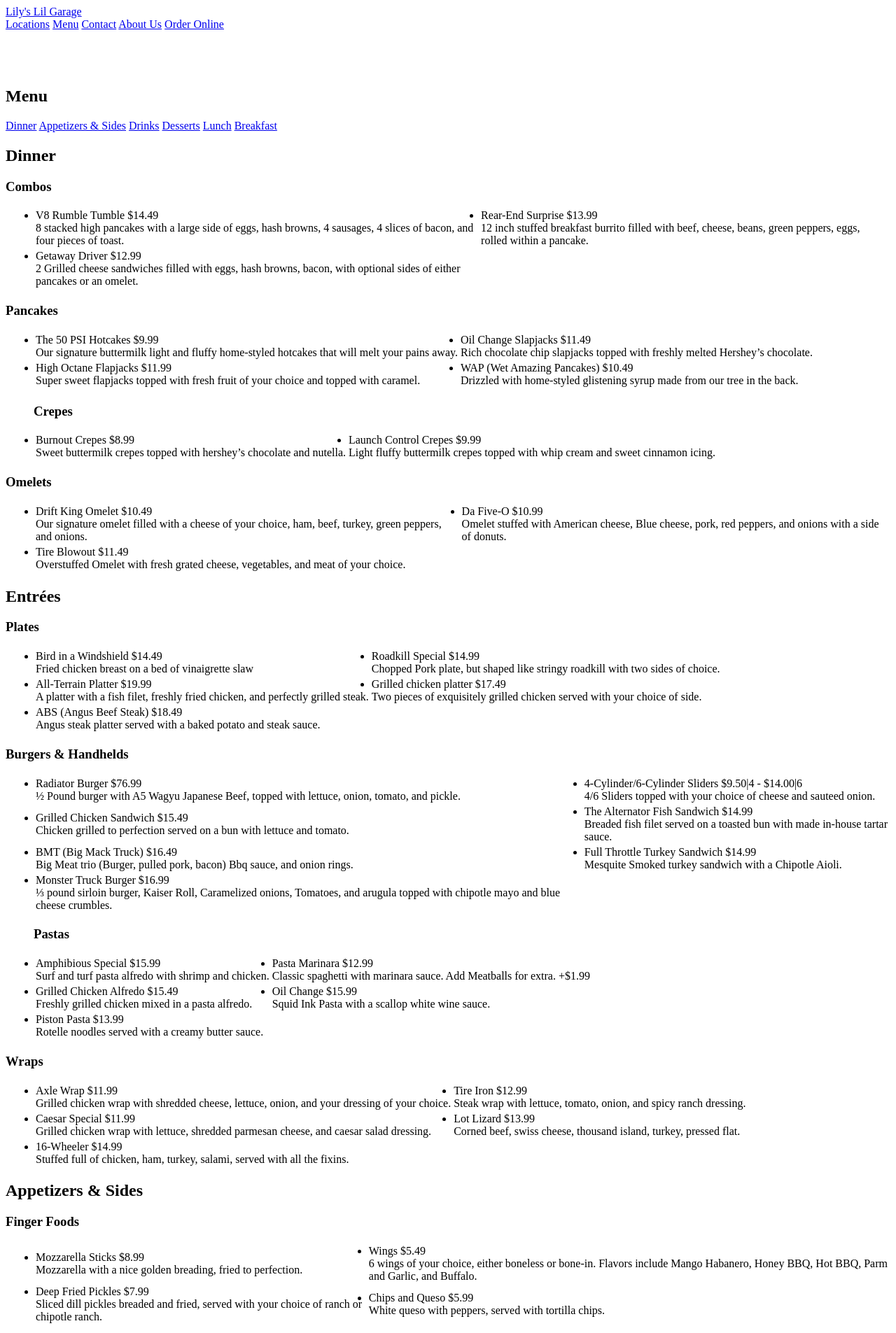
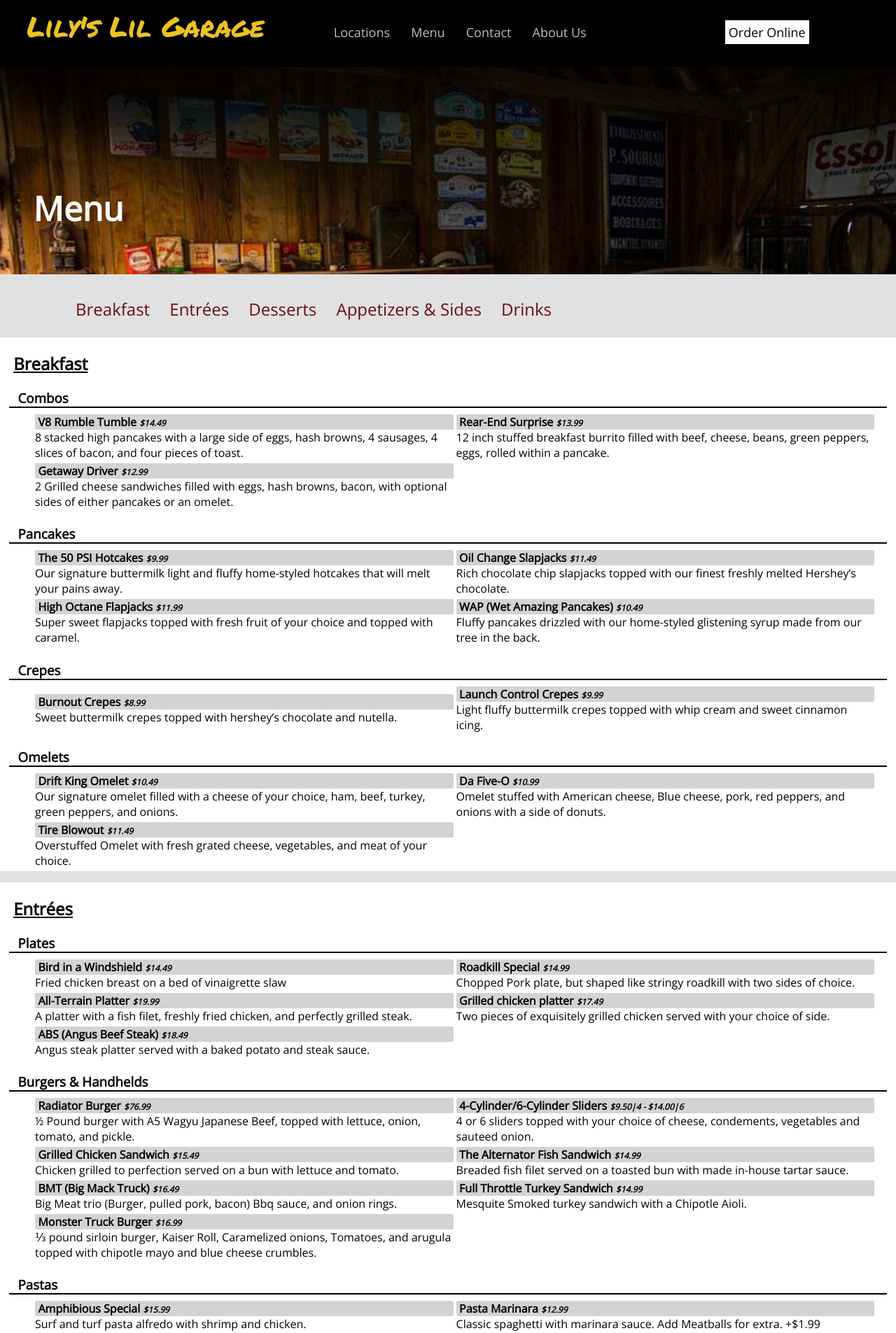
Before and after one commit to cjordanOU/Lily-Garage-Website, a PHP site: page /menu.php in a window 1280 px wide. Shown: the top 1905 px of the page at 70% size. Run offline with PHP 8.4, Linux system fonts and the light colour scheme.

Commit message:
Update menu.php
bug fixes

```diff
--- a/menu.php
+++ b/menu.php
@@ -9,6 +9,7 @@
         <meta name="author" content="Jerrod Dutcher, Cameron Jordan, James Moseley, Trent Toyryla, Alden Metzmaker">
         <meta name="theme-color" content="#43ccff">
 
+
         <!-- Webpage Title -->
         <title>Lily's Lil' Garage - Menu</title>
 
@@ -16,8 +17,7 @@
         <link rel="shortcut icon" href="favicon.ico" type="image/x-icon"/>
 
         <!-- Styles -->
-        <link href="style.css" media="screen and (min-device-width: 1200px)" rel="stylesheet">
-		<link href="styleMobile.css" media="screen and (max-width: 1199px)" rel="stylesheet"/>
+        <link href="style.css" rel="stylesheet">
 
         <!-- Scripts-->
 
@@ -44,20 +44,21 @@
             <!-- ------ Menu Selection ------ -->
             <div>
                 <nav class="menuBar">
-                    <a href="#dinner" title="Jump to our Dinner selection">Dinner</a>
-                    <a href="#appetizers" title="Jump to our Appetizers and Sides selection">Appetizers &amp; Sides</a>
+                    <a href="#breakfast" title="Jump to our Breakfast Selection">Breakfast</a>
+					<a href="#entrées" title="Jump to our Entrées selection">Entrées</a>
+					<a href="#desserts" title="Jump to our Desserts Selection">Desserts</a>
+					<a href="#appetizers" title="Jump to our Appetizers and Sides selection">Appetizers &amp; Sides</a>
                     <a href="#drinks" title="Jump to our Drinks Selection">Drinks</a>
-                    <a href="#desserts" title="Jump to our Desserts Selection">Desserts</a>
-                    <a href="#lunch" title="Jump to our lunch Selection">Lunch</a>
-                    <a href="#breakfast" title="Jump to our Breakfast Selection">Breakfast</a>
                 </nav>
             </div>
 
             <!-- ------ Dinner Menu ------ -->
-            <div class="menuItem">
-                <h2 id="dinner">Dinner</h2>
+            <div class="menuItem" style="margin-top:0!important">
+                <h2 id="breakfast">Breakfast</h2>
+
             <!-- Combos -->
             <h3>Combos</h3>
+
                 <ul>
 				<table class="mTable">
 					<tr>
@@ -76,7 +77,7 @@
 							<li>Getaway Driver  <span class="price">$12.99</span></li>
 							2 Grilled cheese sandwiches filled with eggs, hash browns, bacon, with optional sides of either pancakes or an omelet.
 							<!--<img src="Images/GetawayDriver.jpg" alt ="GetawayDriver" style="width:15%; height:10%;">-->
-						<td class = "TEdit">
+						</td>
 					</tr>
 				</table>
 				</ul>
@@ -92,7 +93,8 @@
 						</td>
 						<td class = "TEdit">
 							<li>Oil Change Slapjacks  <span class="price">$11.49</span></li>
-							Rich chocolate chip slapjacks topped with freshly melted Hershey’s chocolate.
+							Rich chocolate chip slapjacks topped with our finest freshly melted Hershey’s chocolate.
+
 						</td>
 					</tr>
 					<tr>
@@ -103,10 +105,10 @@
 						</td>
 						<td class = "TEdit">
 							<li>WAP (Wet Amazing Pancakes)  <span class="price">$10.49</span></li>
-							Drizzled with home-styled glistening syrup made from our tree in the back.
+							Fluffy pancakes drizzled with our home-styled glistening syrup made from our tree in the back.
 						</td>
 					<tr>
-				<table class="mTable">
+				</table>
                 </ul>
 
                 <!-- Crepes -->
@@ -150,12 +152,11 @@
 					</tr>
 				</table>
                 </ul>
-
             </div>
 
             <!-- ------ Entrée Menu ------ -->
             <div class="menuItem">
-                <h2>Entrées</h2>
+                <h2 id="entrées">Entrées</h2>
 
                 <!-- Plates -->
                 <h3>Plates</h3>
@@ -205,7 +206,7 @@
 						</td>
 						<td class = "TEdit">
 							<li>4-Cylinder/6-Cylinder Sliders  <span class="price">$9.50|4 - $14.00|6</span></li>
-							4/6 Sliders topped with your choice of cheese and sauteed onion.
+							4 or 6 sliders topped with your choice of cheese, condements, vegetables and sauteed onion.
 							<!--<img src = "Images/Sliders.jpg" alt = "Sliders" style="width:15%; height:10%;">-->
 						</td>
                     </tr>
@@ -236,7 +237,7 @@
 							&frac13; pound sirloin burger, Kaiser Roll, Caramelized onions, Tomatoes, and arugula topped with chipotle mayo and blue cheese crumbles.
 						</td>
 					</tr>
-			   <table class="mTable">
+			   </table>
 				</ul>
 
                 <!-- Pasta-->
@@ -286,7 +287,7 @@
 						</td>
 						<td class = "TEdit">
 							<li>Tire Iron  <span class="price">$12.99</span></li>
-							Steak wrap with lettuce, tomato, onion, and spicy ranch dressing.
+							Pan-seared chopped steak wrap with lettuce, tomato, onion, and spicy ranch dressing.
 						</td>
 					</tr>
 					<tr>
@@ -296,7 +297,7 @@
 						</td>
 						<td class = "TEdit">
 							<li>Lot Lizard  <span class="price">$13.99</span></li>
-							Corned beef, swiss cheese, thousand island, turkey, pressed flat.
+							Fresh corned beef with swiss cheese, thousand island, and turkey then is pressed flat.
 							<!--<img src = "Images/LotLizard.jpg" alt = "LotLizard" style="width:15%; height:10%;">-->
 						</td>
 					</tr>
@@ -308,6 +309,35 @@
 					</tr>
 				</table>
                 </ul>
+			</div>
+
+                <!-- Desserts -->
+				<div class="menuItem">
+                <h2 id="desserts">Desserts</h2>
+
+				<h3>Dessers</h3>
+                <ul>
+                <table class="mTable">
+					<tr>
+						<td class = "TEdit">
+							<li>Stoplight Brownies  <span class="price">$5.99</span></li>
+							Brownies with red, yellow, and green m&ms on top.
+						</td>
+						<td class = "TEdit">
+							<li>Spare Tire  <span class="price">$3.99</span></li>
+							Chocolate covered donut with white frosting.
+							<!--<img src = "Images/Donuts.jpg" alt = "Donuts" style="width:15%; height:10%;">-->
+						</td>
+					</tr>
+					<tr>
+						<td class = "TEdit">
+							<li>Construction Cone  <span class="price">$4.99</span></li>
+							Your choice of ice cream served in an orange waffle cone.
+						</td>
+					</tr>
+				</table>
+                </ul>
+            </div>
 
                 <!-- ------ Appetizers and Sides Menu ------ -->
                 <div class="menuItem">
@@ -320,7 +350,7 @@
 					<tr>
 						<td class = "TEdit">
 							<li>Mozzarella Sticks  <span class="price">$8.99</span></li>
-							Mozzarella with a nice golden breading, fried to perfection.
+							Deep-fried mozzarella coated with a nice golden breading, fried to absolute perfection.
 						</td>
 						<td class = "TEdit">
 							<li>Wings  <span class="price">$5.49</span></li>
@@ -335,7 +365,7 @@
 						</td>
 						<td class = "TEdit">
 							<li>Chips and Queso  <span class="price">$5.99</span></li>
-							White queso with peppers, served with tortilla chips.
+							A nice and simple white queso with peppers, that is served with our home-made tortilla chips.
 						</td>
 					</tr>
 				</table>
@@ -362,7 +392,7 @@
 							Romaine lettuce, spinach, avocado, corn salsa, tomatoes, onion, chicken and chipotle vinaigrette.
 						</td>
 					</tr>
-				<table class="mTable">
+				</table>
                 </ul>
             </div>
 
@@ -417,31 +447,7 @@
 					</tr>
 				</table>
                 </ul>
-
-                <!-- Desserts -->
-                <h3 id="desserts">Desserts</h3>
-                <ul>
-                <table class="mTable">
-					<tr>
-						<td class = "TEdit">
-							<li>Stoplight Brownies  <span class="price">$5.99</span></li>
-							Brownies with red, yellow, and green m&ms on top.
-						</td>
-						<td class = "TEdit">
-							<li>Spare Tire  <span class="price">$3.99</span></li>
-							Chocolate covered donut with white frosting.
-							<!--<img src = "Images/Donuts.jpg" alt = "Donuts" style="width:15%; height:10%;">-->
-						</td>
-					</tr>
-					<tr>
-						<td class = "TEdit">
-							<li>Construction Cone  <span class="price">$4.99</span></li>
-							Your choice of ice cream served in an orange waffle cone.
-						</td>
-					</tr>
-				</table>
-                </ul>
-            </div>
+			</div>
         </main>
 
         <!-- ------ ------ Webpage Footer ------ ------ -->
```
